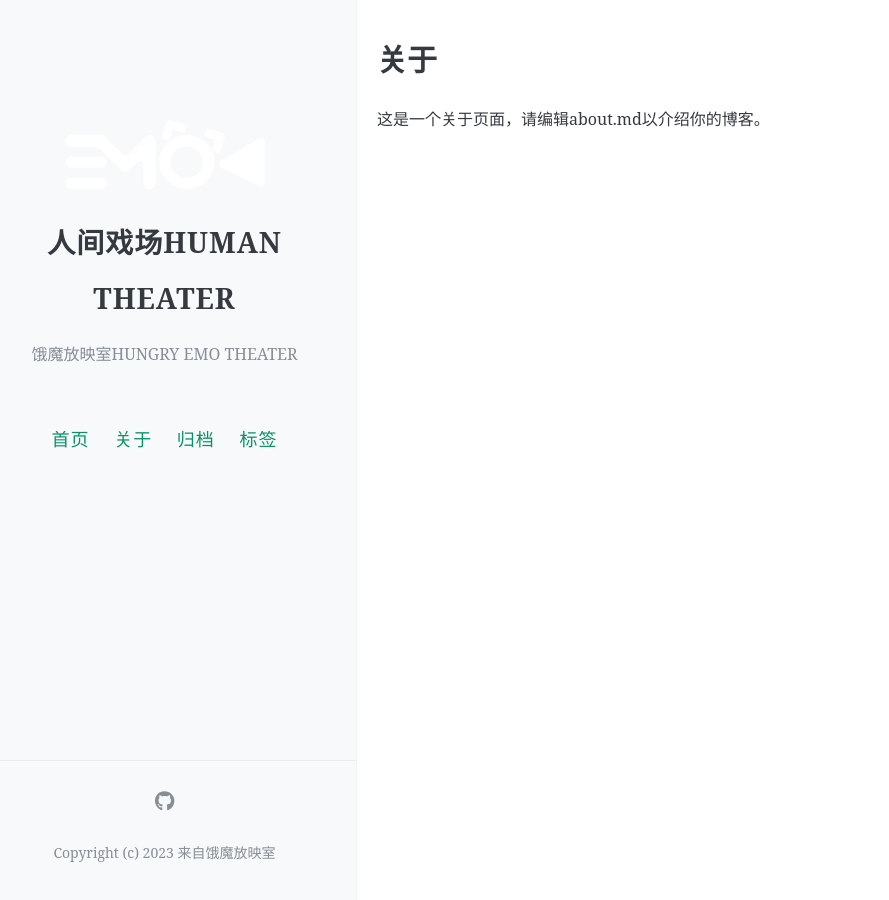
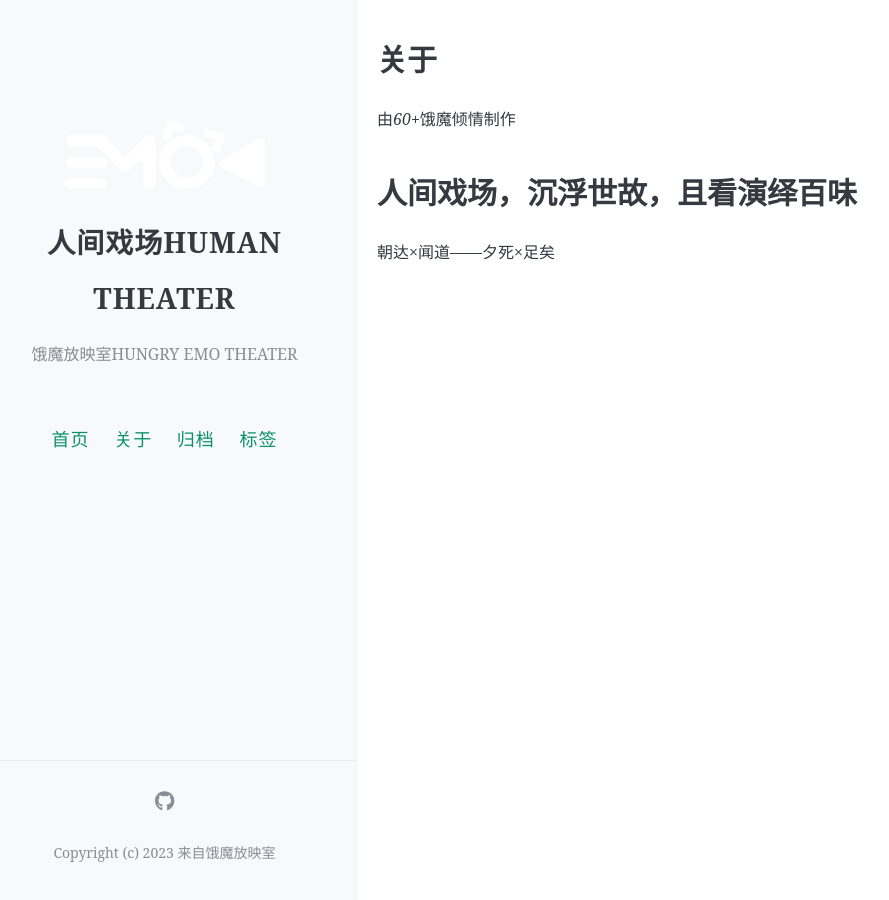
Before and after one commit to Butit/EMO, a Jekyll site: the page built from about.md, in a window 1280 px wide. Shown: the whole page, without its empty margins (27-916 px from the left). Built offline with Jekyll 4.4.1, drawn with Linux system fonts in a browser that asks for light colours; comment, search, counter and statistics services are not loaded.

Commit message:
Update about.md

```diff
--- a/about.md
+++ b/about.md
@@ -4,4 +4,6 @@ title: 关于
 permalink: /about/
 ---
 
-这是一个关于页面，请编辑about.md以介绍你的博客。
+由*60+*饿魔倾情制作
+# 人间戏场，沉浮世故，且看演绎百味 #
+朝达×闻道——夕死×足矣
```
